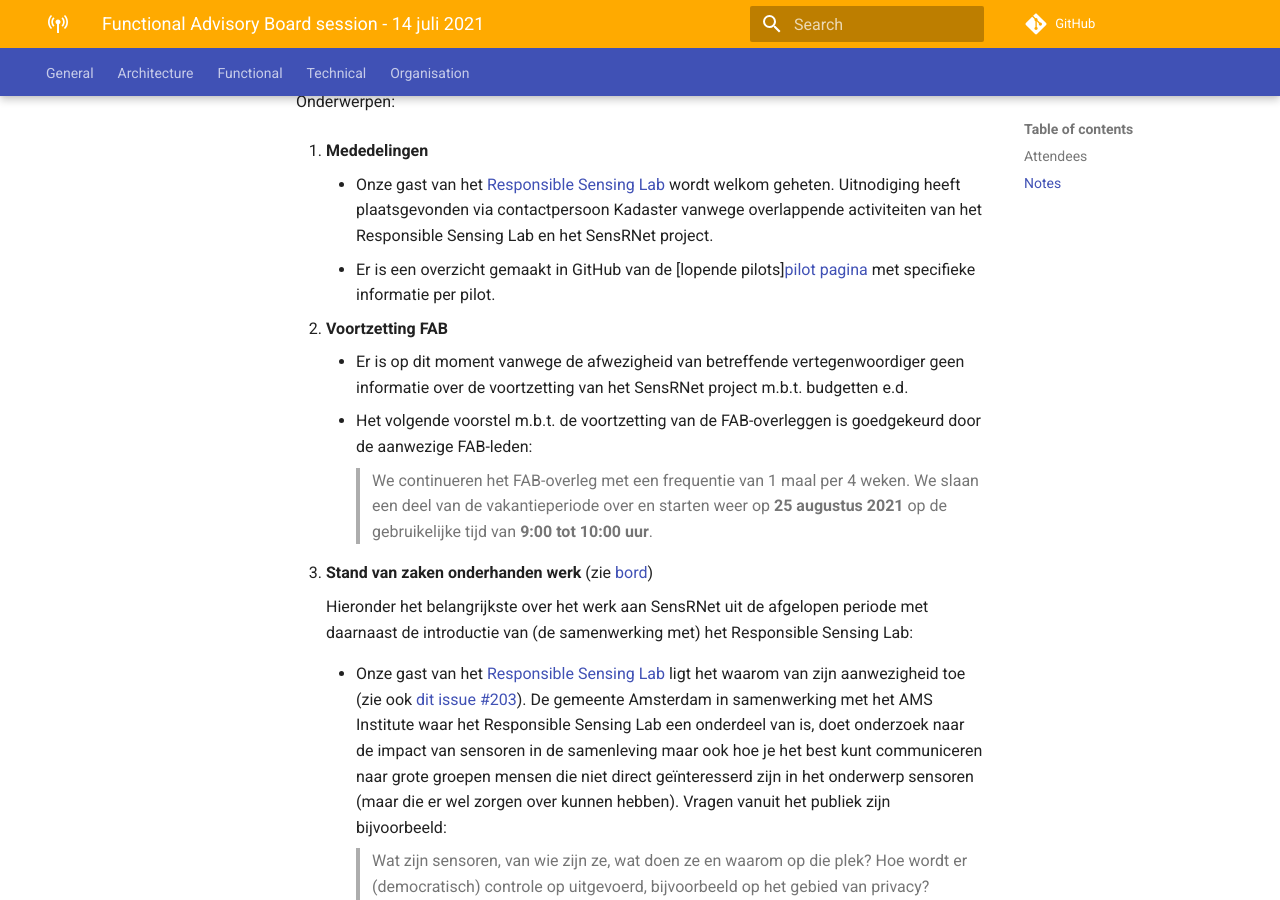
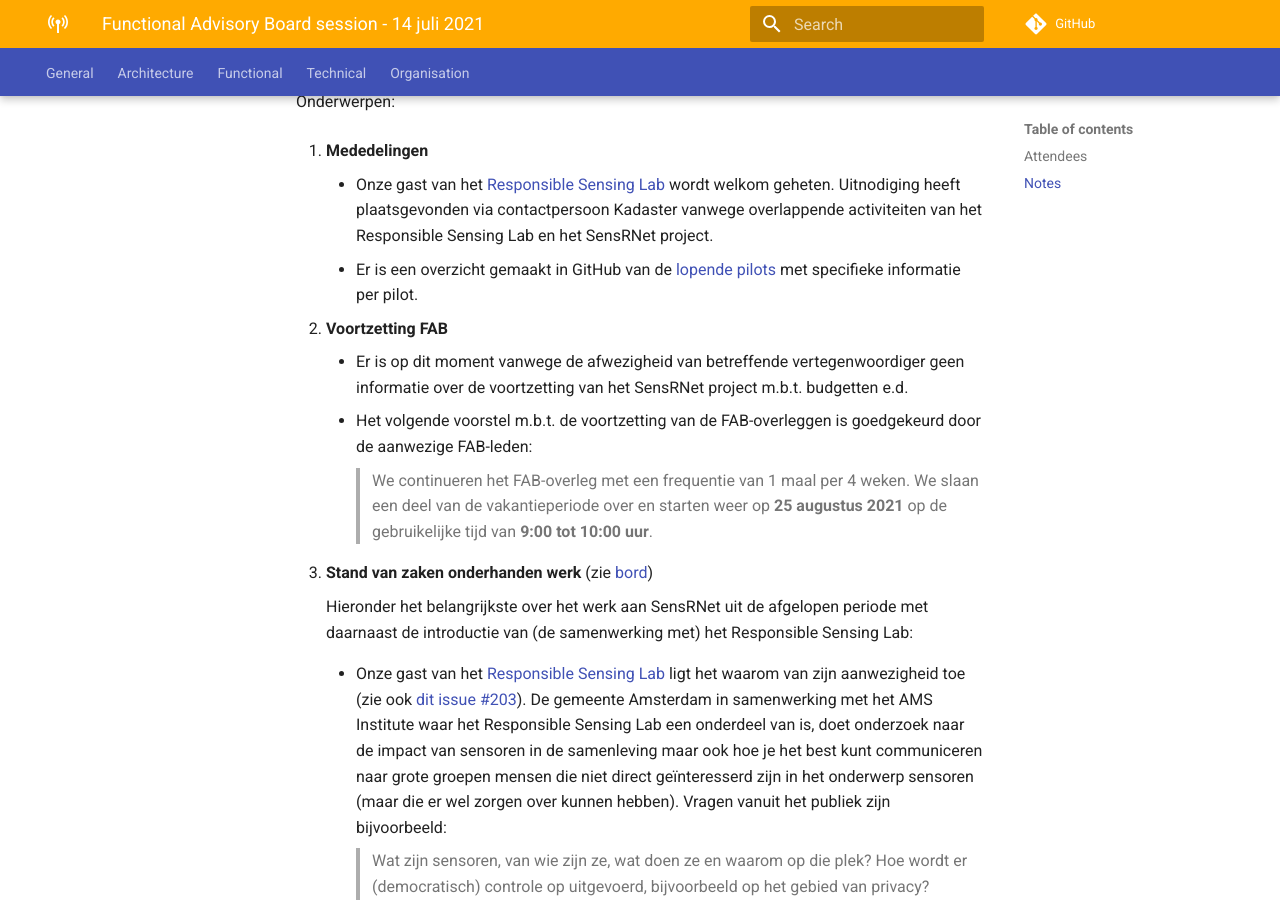
Before and after one commit to kadaster-labs/sensrnet-home, an MkDocs documentation site: the page built from docs/notes/2021-07-14-FAB-notes.md, in a window 1280 px wide and 900 px high, scrolled down 665 px. Built offline with MkDocs 1.6.1 and Material for MkDocs 9.7.7, drawn with Linux system fonts in a browser that asks for light colours; comment, search, counter and statistics services are not loaded; some of the changed lines change nothing that is shown.

Commit message:
Update 2021-07-14-FAB-notes.md

```diff
--- a/docs/notes/2021-07-14-FAB-notes.md
+++ b/docs/notes/2021-07-14-FAB-notes.md
@@ -24,7 +24,7 @@ Onderwerpen:
 1. **Mededelingen**
 
      - Onze gast van het [Responsible Sensing Lab](https://www.ams-institute.org/urban-challenges/urban-data-intelligence/responsible-sensing-lab/) wordt welkom geheten. Uitnodiging heeft plaatsgevonden via contactpersoon Kadaster vanwege overlappende activiteiten van het Responsible Sensing Lab en het SensRNet project.
-     - Er is een overzicht gemaakt in GitHub van de [lopende pilots][pilot pagina](https://github.com/kadaster-labs/sensrnet-home/blob/pilots/docs/Pilots.md) met specifieke informatie per pilot.
+     - Er is een overzicht gemaakt in GitHub van de [lopende pilots](https://github.com/kadaster-labs/sensrnet-home/blob/pilots/docs/Pilots.md) met specifieke informatie per pilot.
 
 2. **Voortzetting FAB**
 
```
